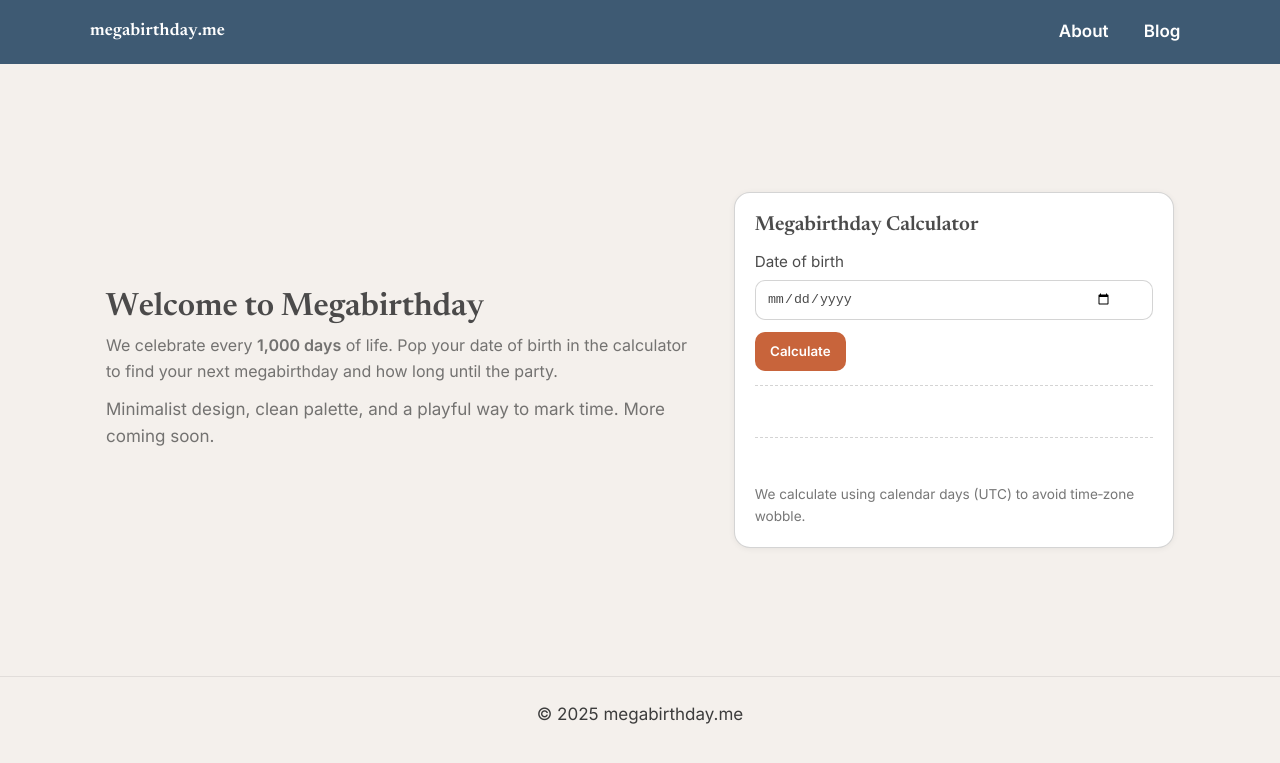
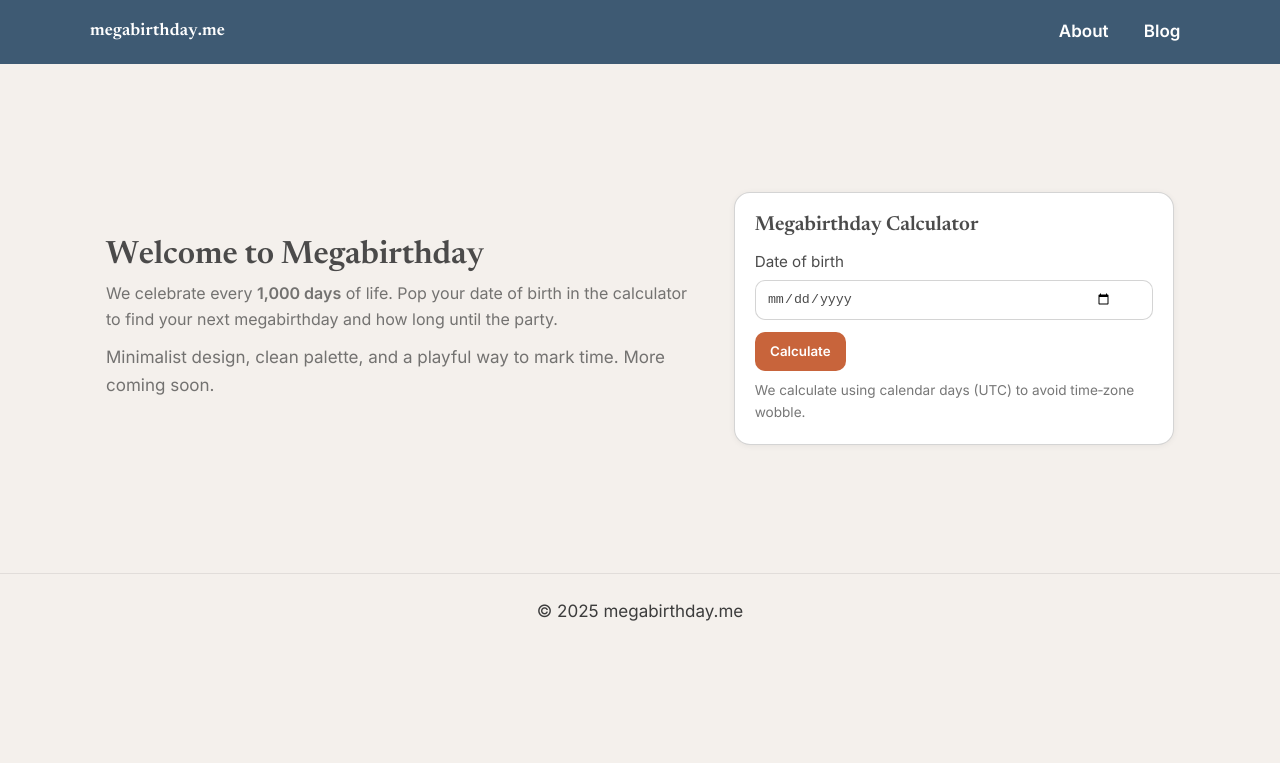
Before and after one commit to Vazool/megabirthday, a Jekyll site: the page built from index.html, in a window 1280 px wide. Shown: the top 763 px of the page. Built offline with Jekyll 4.4.1, drawn with Linux system fonts in a browser that asks for light colours.

Commit message:
Update index.html
Hides the padding lines until the result is displayed.

```diff
--- a/index.html
+++ b/index.html
@@ -146,6 +146,13 @@ title: Home
     color: var(--ink);
     min-height: 2.2em; /* keeps layout steady before first result */
   }
+  /* Hide the framing until there’s content */
+  .mb-result:empty{
+    border-top: 0;
+    padding-top: 0;
+    min-height: 0;
+    display: none; /* optional but nice */
+  }
   .mb-footnote{
     margin: .6rem 0 0;
     font-size: .85rem;
```
